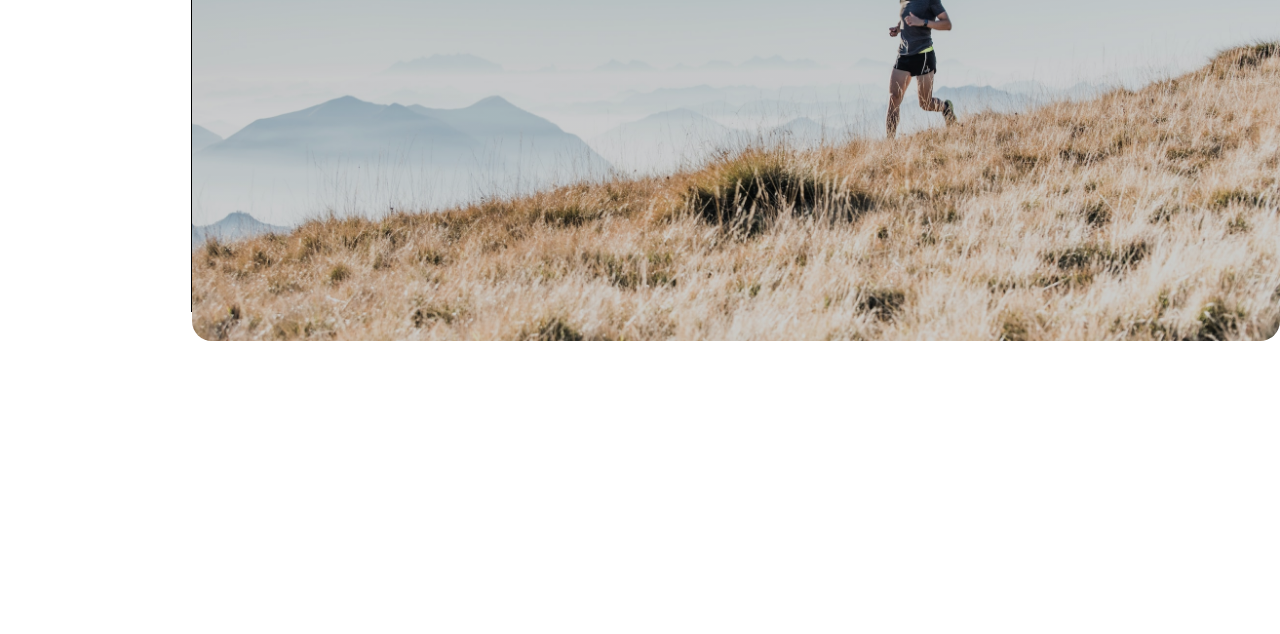
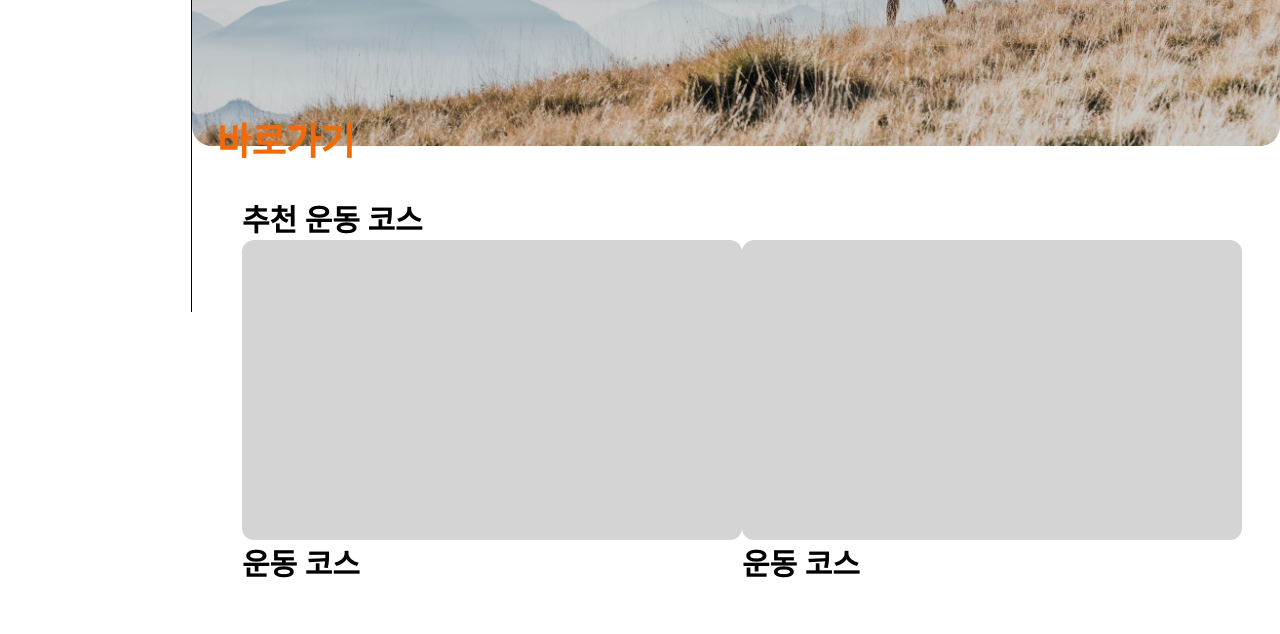
Before and after one commit to balhyo-younjisang/senifit, a PHP site: page /main_page.html in a window 1280 px wide. Shown: the part 324-958 px from the top of the page. Before the commit the page ends 665 px from the top, so only its background shows below. Run offline with PHP 8.4, Linux system fonts and the light colour scheme.

Commit message:
main_page

```diff
--- a/main_page.css
+++ b/main_page.css
@@ -88,19 +88,39 @@ aside{
   display: flex;
 }
 main{
-  padding-top: 50px;
+  padding-top: 20px;
   width: 85vw;
-  display: flex;
-  justify-content: center;
 }
 .main_page_1{
-  display: flex;
-  justify-content: left;
+  font-family: 'Pretendard';
+  font-size: 25px;
   background-image:linear-gradient(rgba(0, 0, 0, 0.2), rgba(0, 0, 0, 0.2)), url(img/main_img.jpeg);
   background-size: cover;
   background-repeat: no-repeat;
   background-position: center;
-  width: 1500px;
-  height: 565px;
+  width: 1450px;
+  height: 350px;
   border-radius: 20px;
+  padding: 25px;
 }
+.main_page_2{
+  font-family: 'Pretendard';
+  font-size: 20px;
+  border-radius: 20px;
+  padding: 50px;
+
+}
+.main_page_2_layout{
+  display: flex;
+  justify-content: space-around;
+}
+.main_go_button{
+  margin-top: 230px;
+  color: #f26a08;
+}
+.video{
+  width: 500px;
+  height: 300px;
+  background-color: rgb(212, 212, 212);
+  border-radius: 12px;
+}
--- a/main_page.html
+++ b/main_page.html
@@ -30,10 +30,35 @@
             </nav>
         </aside>
         <main>
-            <div class="main_page_1">
-                <h2>"운동 중 자세 교정을 알려 주는 트레이너가 필요하신가요?"</h2>
-                <h2>실시간 자세 교정 기능을 이용해 보세요</h2>
+            <div style="display: flex; justify-content: center;">
+                <div class="main_page_1">
+                    <h2>"운동 중 자세 교정을 알려 주는 트레이너가 필요하신가요?"</h2>
+                    <h2>실시간 자세 교정 기능을 이용해보세요!</h2>
+                    <h2 class="main_go_button"><a href="#">바로가기</a></h2>
+                </div>
             </div>
+            <div class="main_page_2">
+                <div>
+                    <h2>추천 운동 코스</h2>
+                <div class="main_page_2_layout">
+                    <div>
+                        <div class="video">
+
+                        </div>
+                        <h2>운동 코스</h2>
+                    </div>
+                    <div>
+                        <div class="video">
+
+                        </div>
+                        <h2>운동 코스</h2>
+                    </div>
+                </div>
+            </div>
+                </div>
+
+
+
         </main>
     </div>
 
```
